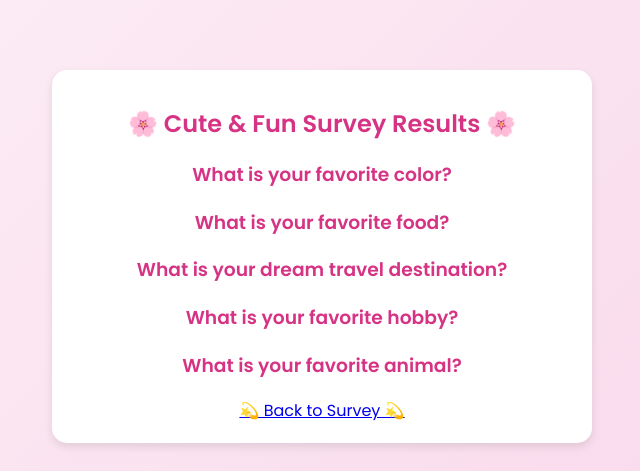
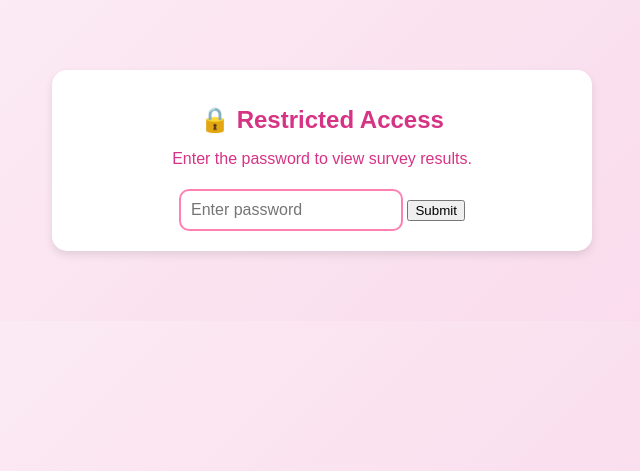
Before and after one commit to rwang2022/survey_website, a Flask app: page /results in a window 1280 px wide. Shown: the top 471 px of the page, without its empty margins (318-958 px from the left). Run offline with Flask 3, Linux system fonts and the light colour scheme.

Commit message:
added into db instead of in-memory dictionary

```diff
--- a/app.py
+++ b/app.py
@@ -1,10 +1,19 @@
 from flask import Flask, render_template, request, session, redirect, url_for
-import random
+from flask_sqlalchemy import SQLAlchemy
+import random, os, uuid
 
 app = Flask(__name__)
-app.secret_key = 'a8wgh0ehb09a90u093uy901egh09jdwijogi'
+app.secret_key = os.getenv('SECRET_KEY', 'fallback_secret_key')
+app.password = os.getenv('PASSWORD', 'fallback_password')
 
-# Define survey questions
+# Database Setup (SQLite)
+BASE_DIR = os.path.abspath(os.path.dirname(__file__))
+app.config['SQLALCHEMY_DATABASE_URI'] = 'sqlite:///' + os.path.join(BASE_DIR, 'responses.db')
+app.config['SQLALCHEMY_TRACK_MODIFICATIONS'] = False
+
+db = SQLAlchemy(app)
+
+# Define Survey Questions
 questions = [
     "What is your favorite color?",
     "What is your favorite food?",
@@ -13,8 +22,15 @@ questions = [
     "What is your favorite animal?"
 ]
 
-# Store all responses globally (in-memory storage, resets on restart)
-all_responses = {q: [] for q in questions}
+# Database Model for Storing Responses
+class Response(db.Model):
+    id = db.Column(db.String(36), primary_key=True, default=lambda: str(uuid.uuid4()))
+    question = db.Column(db.String(255), nullable=False)
+    answer = db.Column(db.String(255), nullable=False)
+
+# Create tables when app starts
+with app.app_context():
+    db.create_all()
 
 @app.route('/', methods=['GET', 'POST'])
 def survey():
@@ -23,26 +39,43 @@ def survey():
         return redirect(url_for('show_results'))
 
     if request.method == 'POST':
-        responses = {question: request.form.get(question, '') for question in questions}
+        try:
+            responses = [(question, request.form.get(question, '')) for question in questions]
+            random.shuffle(responses)
 
-        # Store responses for each question
-        for question, answer in responses.items():
-            if answer:
-                all_responses[question].append(answer)
-
-        # Mark the session as submitted
-        session['submitted'] = True
-
-        return redirect(url_for('show_results'))
+            for question, answer in responses:
+                if answer:
+                    new_response = Response(question=question, answer=answer)
+                    db.session.add(new_response)
+            db.session.commit()
+            session['submitted'] = True
+            return redirect(url_for('show_results'))
+        except Exception as e:
+            db.session.rollback()  # 🔄 Rollback in case of failure
+            print(f"🔥 Database Commit Failed: {str(e)}")  # Print error in terminal
 
     return render_template('survey.html', questions=questions)
 
+@app.route('/results', methods=['GET','POST'])
+def show_results():
+    if request.method == 'POST':
+        entered_password = request.form.get('password')
+        if entered_password == app.password:
+            session['authenticated'] = True  # ✅ Allow access
+            return redirect(url_for('show_results'))
+        else:
+            return render_template('password_prompt.html', error="Incorrect password")
 
-@app.route('/results', methods=['GET', 'POST'])
-def show_results():
-    # Shuffle responses within each question
-    for question in all_responses:
-        random.shuffle(all_responses[question])
+    # 🔒 Check if the user is authenticated
+    if not session.get('authenticated'):
+        return render_template('password_prompt.html')
+
+    # Fetch and display results if authenticated
+    all_responses = {q: [] for q in questions}
+    responses = Response.query.order_by(db.func.random()).all()
+
+    for response in responses:
+        all_responses[response.question].append(response.answer)
 
     return render_template('results.html', response_lists=all_responses)
 
--- /dev/null
+++ b/templates/password_prompt.html
@@ -0,0 +1,22 @@
+<!DOCTYPE html>
+<html lang="en">
+<head>
+    <meta charset="UTF-8">
+    <meta name="viewport" content="width=device-width, initial-scale=1.0">
+    <title>Enter Password</title>
+    <link rel="stylesheet" href="{{ url_for('static', filename='styles.css') }}">
+</head>
+<body>
+    <div class="container">
+        <h1>🔒 Restricted Access</h1>
+        <p>Enter the password to view survey results.</p>
+        {% if error %}
+            <p style="color: red;">{{ error }}</p>
+        {% endif %}
+        <form method="POST">
+            <input type="password" name="password" placeholder="Enter password" required>
+            <button type="submit">Submit</button>
+        </form>
+    </div>
+</body>
+</html>
--- a/templates/survey.html
+++ b/templates/survey.html
@@ -15,7 +15,8 @@
 		<input type="text" name="{{ question }}" required /><br /><br />
 		{% endfor %}
 		<p style="color: red">
-			If you submit, you will NOT be able to submit again.
+			If you submit, you will NOT be able to submit again. You CANNOT edit
+            after you submit.
 		</p>
 		<p style="color: red">
 			If you want to work on this later, you can close this tab and your work
```
Also changed, not shown: 1 other file.
